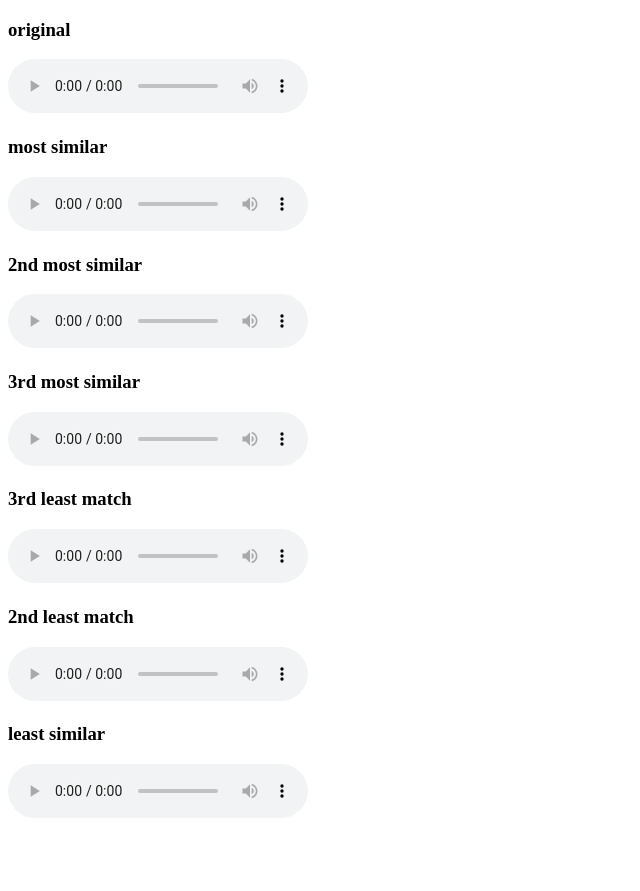
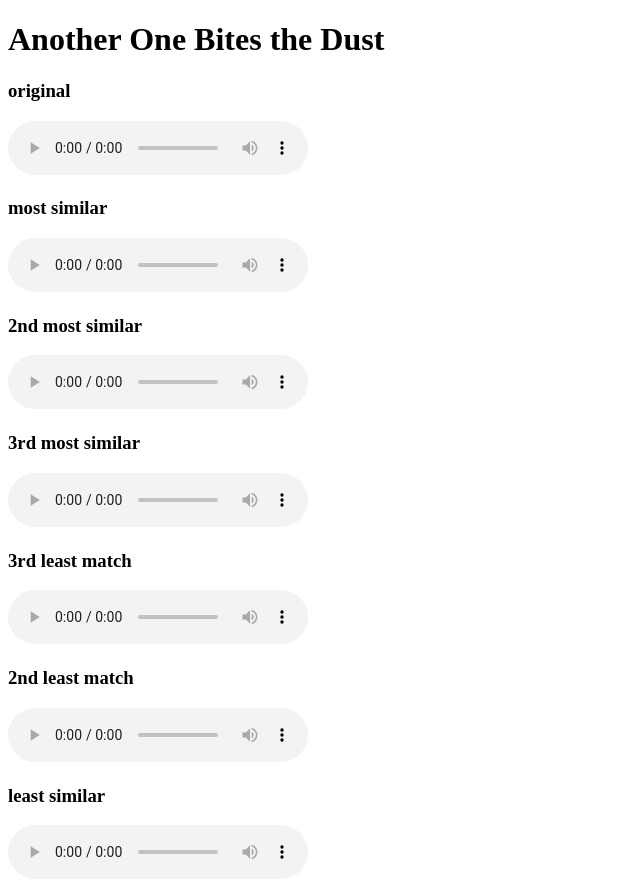
Before and after one commit to archmage521/archmage521.github.io, a plain HTML site: page aobtd.html in a window 1280 px wide. Shown: the whole page, without its empty margins (0-640 px from the left). Before the commit the page ends 830 px from the top, so only its background shows below. Drawn offline with Linux system fonts and the light colour scheme.

Commit message:
Update aobtd.html

```diff
--- a/aobtd.html
+++ b/aobtd.html
@@ -12,7 +12,7 @@
 </head>
 <body>
 <div>
-
+  <h1>Another One Bites the Dust</h1>
     <h3>original</h3>
      <audio src="originals/aobtd.mp3" controls preload="auto">
        <p>Unable to find file.</p></audio>
```
